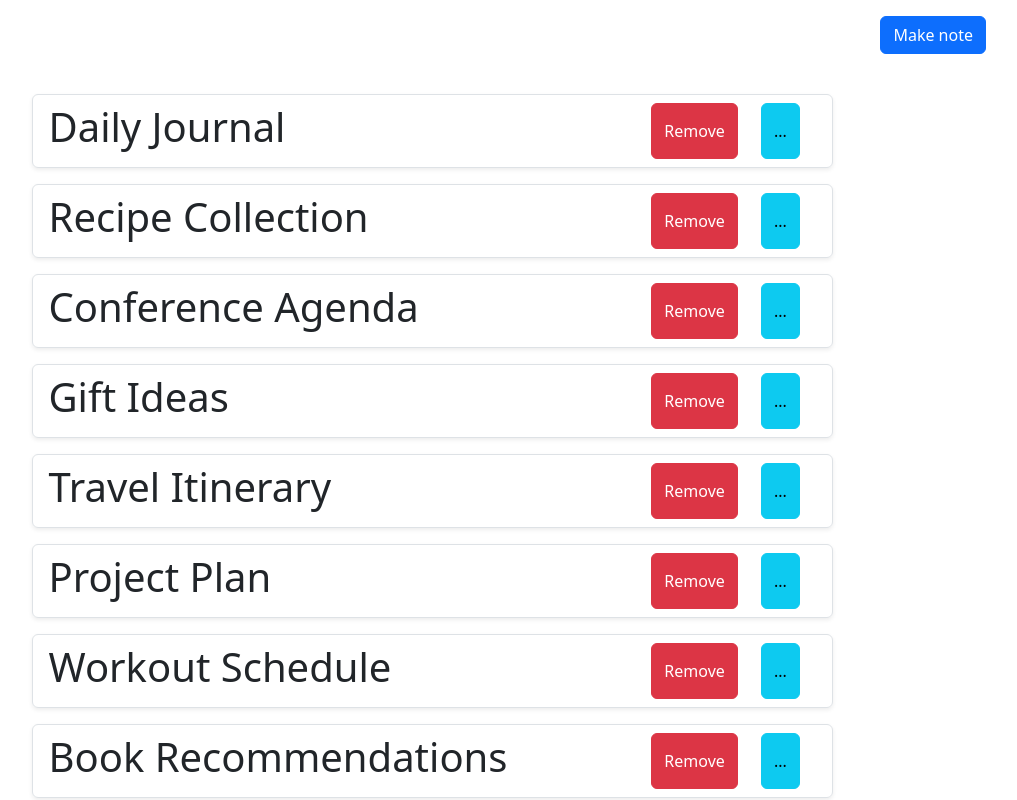
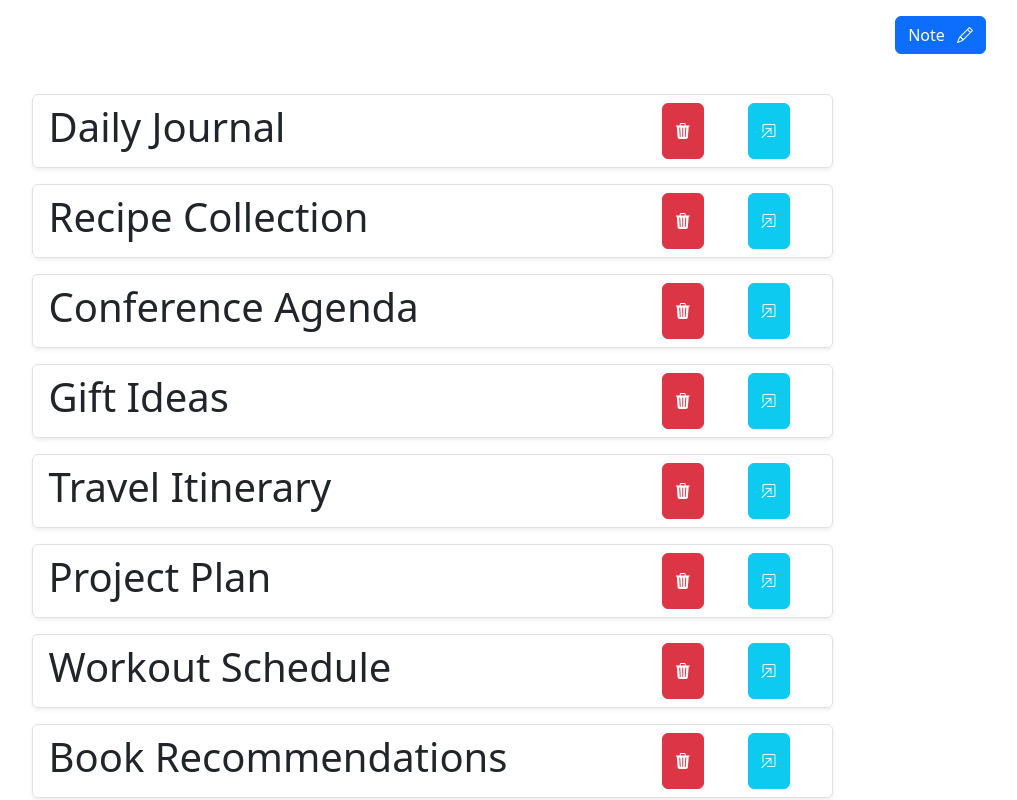
Before and after one commit to LabiciIvan/to-do-app, a React (Vite) app: page / in a window 1280 px wide. Shown: the top 800 px of the page, without its empty margins (208-1225 px from the left). Built offline with nearby package versions, Linux system fonts and the light colour scheme.

Commit message:
NA-1: Icons usage added with Bootstrap icons.

```diff
--- a/package.json
+++ b/package.json
@@ -12,6 +12,7 @@
     },
     "dependencies": {
         "bootstrap": "^5.3.3",
+        "bootstrap-icons": "^1.11.3",
         "react": "^18.2.0",
         "react-dom": "^18.2.0"
     },
--- a/src/App.jsx
+++ b/src/App.jsx
@@ -4,6 +4,7 @@ import Note from './components/Note';
 import CreateNote from './components/CreateNote';
 import 'bootstrap/dist/js/bootstrap.js';
 import 'bootstrap/dist/css/bootstrap.css';
+import 'bootstrap-icons/font/bootstrap-icons.css';
 
 export default function App() {
 
@@ -32,7 +33,7 @@ export default function App() {
     return (
         <div className='container d-flex flex-column pt-2'>
             <div className='container d-flex m-2'>
-                <button className='btn btn-primary ms-auto' onClick={renderCreateNotes}>Make note</button>
+                <button className='btn btn-primary ms-auto' onClick={renderCreateNotes}>Note <i className="bi bi-pencil ms-2"></i></button>
             </div>
             <div className='container d-flex flex-column align-items-center p-4'>
                 {notes ? renderNotes(notes) : 'No notes'}
--- a/src/components/Comment.jsx
+++ b/src/components/Comment.jsx
@@ -13,9 +13,9 @@ export default function Comment({comm, belongsID}) {
 
         return copyComments.map((item) => (
             <div className='container bg-light m-2 rounded-2 p-2 d-flex flex-column justify-content-center' key={item.id}>
-                <p className='small text-end border-bottom p-1 text-secondary'>{item.time}</p>
+                <p className='small text-end border-bottom p-1 text-secondary'>{item.time} <i className="bi bi-calendar3 ms-2"></i></p>
                 <p className='lead w-100'>{item.text}</p>
-                <button className='btn btn-danger ms-auto' onClick={() => deleteComment(item.id)}>Delete</button>
+                <button className='btn btn-danger ms-auto' onClick={() => deleteComment(item.id)}><i className="bi bi-trash3-fill"></i></button>
             </div>
         ))
     }
@@ -100,7 +100,7 @@ export default function Comment({comm, belongsID}) {
         <>
         <div className='container d-flex flex-column'>
             <textarea className='form-control m-2' placeholder='Add comments to notes' onChange={(e) => (setComment(e.target.value))} value={comment}></textarea>
-            <button className='btn btn-primary ms-auto' onClick={() => addComment()}>Add</button>
+            <button className='btn btn-primary ms-auto' onClick={() => addComment()}>Post <i className="bi bi-file-earmark-text"></i></button>
         </div>
             {comments ? renderComments() : <div className='container'><p className='blockquote-footer'>No comments to this note.</p></div>}
         </>
--- a/src/components/CreateNote.jsx
+++ b/src/components/CreateNote.jsx
@@ -38,14 +38,14 @@ const CreateNote = ({updateParent}) => {
         <div className="modal-dialog">
             <div className="modal-content d-flex rounded-2">
                 <div className='modal-header d-flex w-100 border-0 bg-light'>
-                    <button className='btn btn-danger ms-auto' onClick={closeCreateNote}>CLOSE</button>
+                    <button className='btn btn-secondary ms-auto' onClick={closeCreateNote}>X</button>
                 </div>
                 <div className='modal-body d-flex flex-column w-100 p-3 border-0 align-items-center bg-light'>
                     <input className='form-control m-2' type='text' placeholder='Note name' onChange={(e) => setName(e.target.value)}/>
                     <input className='form-control m-2' type='text' placeholder='Note category' onChange={(e) => setCategory(e.target.value)}/>
                 </div>
                 <div className="modal-footer">
-                    <button className='btn btn-primary w-50' onClick={createNewNote}>SAVE</button>
+                    <button className='btn btn-primary w-50' onClick={createNewNote}>Save <i className="bi bi-floppy-fill ms-2"></i></button>
                 </div>
             </div>
         </div>
--- a/src/components/Note.jsx
+++ b/src/components/Note.jsx
@@ -58,16 +58,16 @@ export default function Note({note, updateParent}) {
         <div className='note d-flex border p-2 rounded-2 shadow-sm w-75 m-2'>
             <h4 className='display-6 d-flex w-75 ps-2'>{name}</h4>
             <div className="container d-flex w-25 justify-content-around">
-                <button className='btn btn-danger' onClick={() => deleteNote(id)}>Remove</button>
-                <button className='btn btn-info' onClick={detailNote} data-bs-toggle="modal" data-bs-target={`#modal-${id}`}>...</button>
+                <button className='btn btn-danger' onClick={() => deleteNote(id)}><i className="bi bi-trash3-fill"></i></button>
+                <button className='btn btn-info' onClick={detailNote} data-bs-toggle="modal" data-bs-target={`#modal-${id}`}><i className="bi bi-box-arrow-in-up-right text-light"></i></button>
             </div>
 
             <div className="note-details modal fade"  id={`modal-${id}`} tabIndex="-1" aria-labelledby="exampleModalLabel" aria-hidden="true">
                 <div className="modal-dialog">
                     <div className="modal-content">
                         <div className="modal-header">
-                            <button className='btn btn-danger' onClick={() => deleteNote(id)} data-bs-dismiss="modal" aria-label="Close">DELETE</button>
-                            <button className='btn btn-primary ms-1' onClick={() => updateNote(id)} data-bs-dismiss="modal" aria-label="Close">Update</button>
+                            <button className='btn btn-danger' onClick={() => deleteNote(id)} data-bs-dismiss="modal" aria-label="Close">Delete <i className="bi bi-trash3-fill"></i></button>
+                            <button className='btn btn-primary ms-1' onClick={() => updateNote(id)} data-bs-dismiss="modal" aria-label="Close">Save <i className="bi bi-floppy-fill"></i></button>
                             <button className='btn btn-secondary ms-auto' onClick={() => closeNote(id)} data-bs-dismiss="modal" aria-label="Close">X</button>
                         </div>
                         <div className="modal-body">
```
Also changed, not shown: 1 other file (tests, documents, lock files or other folders).
